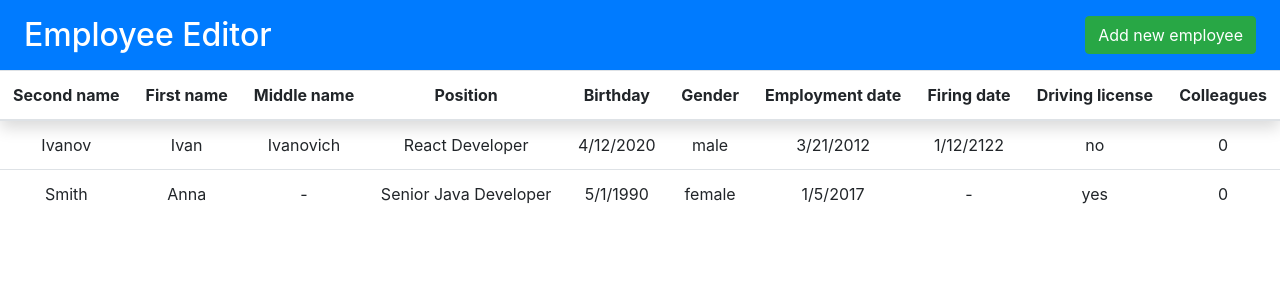
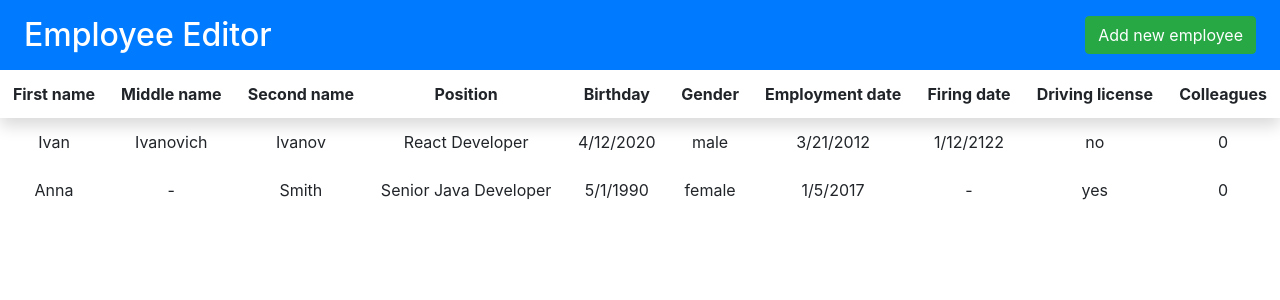
Before and after one commit to iskorotkov/employee-editor, a React (Create React App) app: page / in a window 1280 px wide. Shown: the top 300 px of the page. Built offline with nearby package versions, Linux system fonts and the light colour scheme.

Commit message:
feat: change attributes order on employee list

```diff
--- a/src/components/EmployeeList.tsx
+++ b/src/components/EmployeeList.tsx
@@ -5,12 +5,12 @@ export function EmployeeList (props: {
   employees: Employee[]
 }) {
   return (
-    <Table hover responsive>
-      <thead className='shadow'>
+    <Table hover responsive borderless>
+      <thead className="shadow">
       <tr>
-        <th>Second name</th>
         <th>First name</th>
         <th>Middle name</th>
+        <th>Second name</th>
         <th>Position</th>
         <th>Birthday</th>
         <th>Gender</th>
@@ -24,9 +24,9 @@ export function EmployeeList (props: {
       {props.employees.map(e => {
         return (
           <tr key={e.ID}>
-            <td>{e.SecondName}</td>
             <td>{e.FirstName}</td>
             <td>{e.MiddleName ?? '-'}</td>
+            <td>{e.SecondName}</td>
             <td>{e.Position}</td>
             <td>{e.Birthday.toLocaleDateString()}</td>
             <td>{e.Gender}</td>
```
